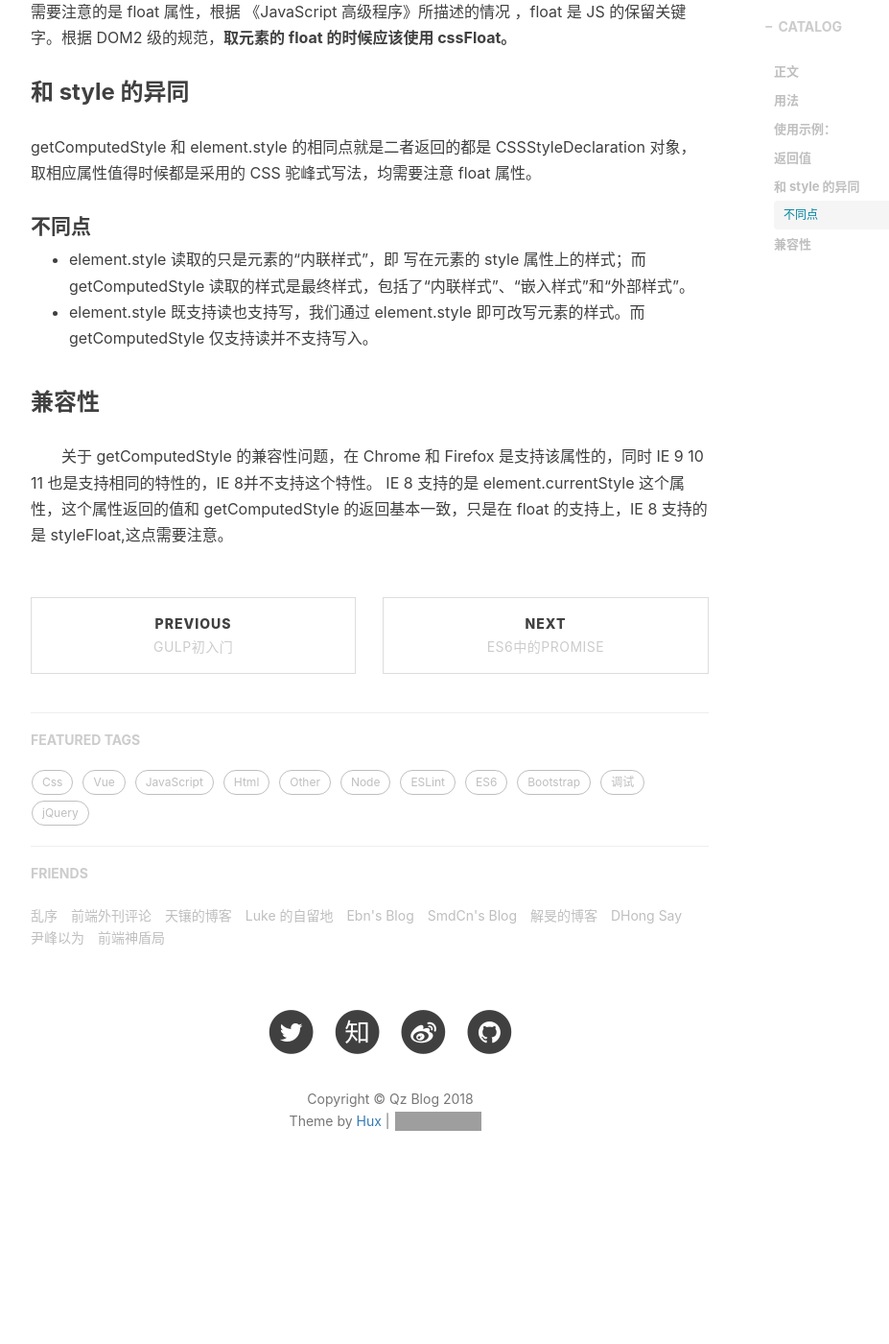
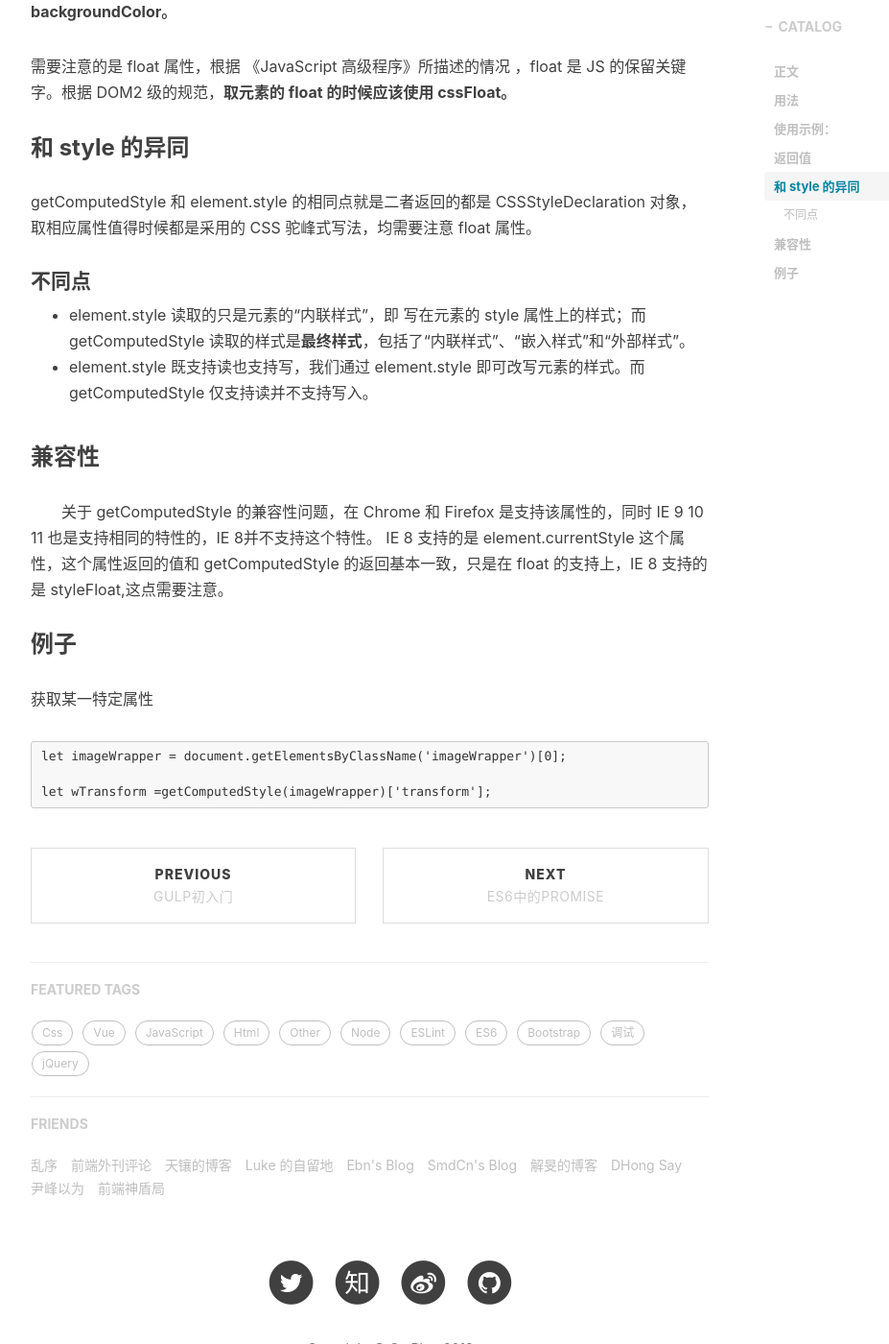
Before and after one commit to stephen-mi/QinZhen001.github.io, a Jekyll site: the page built from _posts/2017-11-28-Dom的getComputedStyle()方法-myblog.markdown, in a window 1280 px wide and 1400 px high, scrolled down 1276 px. Shown: the whole window at 96% size, without its empty margins (233-1160 px from the left). Built offline with Jekyll 4.4.1, drawn with Linux system fonts in a browser that asks for light colours; nearby versions of some CDN libraries; comment, search, counter and statistics services are not loaded; before the commit the page ends 2548 px from its top, so only the background shows below that; some of the changed text lies outside the part shown; grey boxes are pictures that could not be loaded.

Commit message:
qz commit

````diff
--- a/_posts/2017-11-28-Dom的getComputedStyle()方法-myblog.markdown
+++ b/_posts/2017-11-28-Dom的getComputedStyle()方法-myblog.markdown
@@ -16,6 +16,10 @@ tags:
 
 
 [网页链接](http://blog.csdn.net/s110902/article/details/73312802?locationNum=12&fps=1)
+
+
+getComputedStyle是一个可以获取当前元素所有最终使用的CSS属性值。
+
 
 ### 用法
 window.getComputedStyle(element[,pseudo-element]);
@@ -40,8 +44,17 @@ getComputedStyle 和 element.style 的相同点就是二者返回的都是 CSSSt
 
 #### 不同点
 
-* element.style 读取的只是元素的“内联样式”，即 写在元素的 style 属性上的样式；而 getComputedStyle 读取的样式是最终样式，包括了“内联样式”、“嵌入样式”和“外部样式”。
+* element.style 读取的只是元素的“内联样式”，即 写在元素的 style 属性上的样式；而 getComputedStyle 读取的样式是**最终样式**，包括了“内联样式”、“嵌入样式”和“外部样式”。
 * element.style 既支持读也支持写，我们通过 element.style 即可改写元素的样式。而 getComputedStyle 仅支持读并不支持写入。
 
 ### 兼容性
 　　关于 getComputedStyle 的兼容性问题，在 Chrome 和 Firefox 是支持该属性的，同时 IE 9 10 11 也是支持相同的特性的，IE 8并不支持这个特性。 IE 8 支持的是 element.currentStyle 这个属性，这个属性返回的值和 getComputedStyle 的返回基本一致，只是在 float 的支持上，IE 8 支持的是 styleFloat,这点需要注意。
+
+### 例子
+获取某一特定属性
+
+```
+let imageWrapper = document.getElementsByClassName('imageWrapper')[0];
+
+let wTransform =getComputedStyle(imageWrapper)['transform'];
+```
````
Also changed, not shown: _posts/2017-11-28-Es6中的Promise-myblog.markdown (+25 -0 lines).
